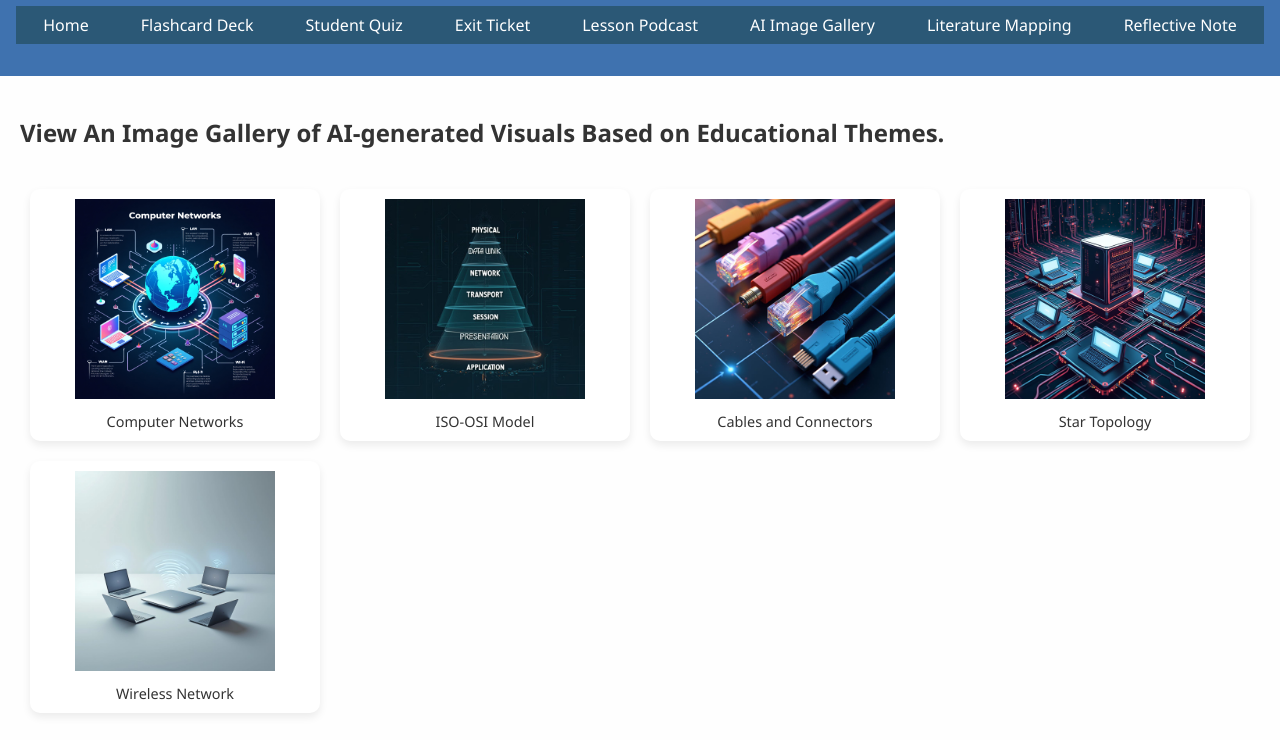
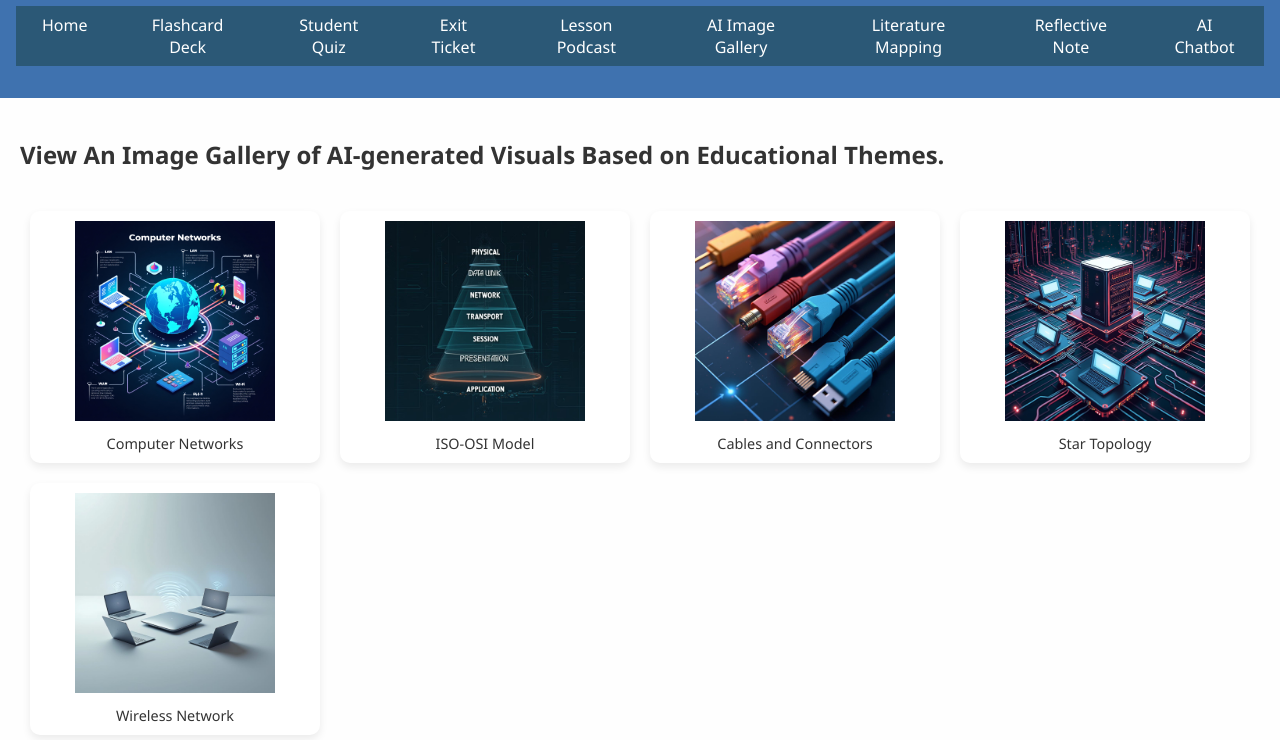
Before and after one commit to drpraveengupta/My-AI-Teaching-Toolkit, a plain HTML site: page image-gallery.html in a window 1280 px wide. Shown: the part 96-836 px from the top of the page. Drawn offline with Linux system fonts and the light colour scheme.

Commit message:
Update image-gallery.html

```diff
--- a/image-gallery.html
+++ b/image-gallery.html
@@ -20,6 +20,7 @@
         <li><a href="image-gallery.html">AI Image Gallery</a></li>
         <li><a href="literature-mapping.html">Literature Mapping</a></li>
         <li><a href="reflection.html">Reflective Note</a></li>
+         <li><a href="chatbot.html" class="active">AI Chatbot</a></li>
       </ul>
     </nav>
   </header>
```
